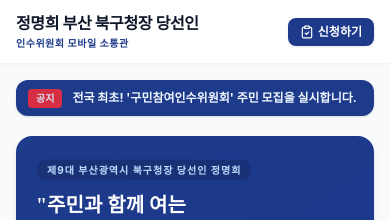
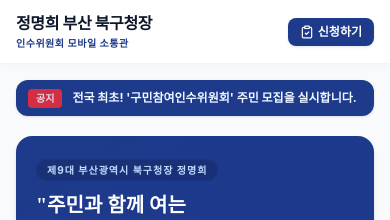
Before and after one commit to aiu144346/bukguMHJ, a React (Vite) app: page / in a window 390 px wide. Shown: the top 220 px of the page. Built offline with nearby package versions, Linux system fonts and the light colour scheme; a web font is replaced by a local one.

Commit message:
style: remove '당선인' from Greeting text in PC and mobile view layouts

```diff
--- a/src/components/Greeting.tsx
+++ b/src/components/Greeting.tsx
@@ -62,7 +62,7 @@ export default function Greeting() {
               <div className="relative z-10 space-y-5 text-base text-gray-700 leading-relaxed sm:text-lg text-left">
                 <p className="font-bold text-lg sm:text-xl text-[#0B1E43] border-b border-gray-200/50 pb-4">
                   존경하고 사랑하는 부산 북구 주민 여러분, 안녕하십니까!<br />
-                  북구청장 당선인 <span className="underline decoration-blue-500 decoration-3 underline-offset-4 font-black">정명희</span>입니다.
+                  북구청장 <span className="underline decoration-blue-500 decoration-3 underline-offset-4 font-black">정명희</span>입니다.
                 </p>
                 <p className="text-gray-600 font-medium">
                   주민 여러분께서 보내주신 뜨거운 신뢰와 변화를 향한 열망에 깊이 머리 숙여 감사드립니다.
--- a/src/components/MobileAppLayout.tsx
+++ b/src/components/MobileAppLayout.tsx
@@ -175,7 +175,7 @@ export default function MobileAppLayout() {
       <header className="sticky top-0 z-40 bg-white/95 backdrop-blur-md border-b border-slate-100 px-4 py-3 shadow-[0_1px_8px_rgba(0,0,0,0.03)] flex justify-between items-center">
         <div>
           <h1 className="text-base font-black text-slate-900 tracking-tight" style={{ fontFamily: "'Gowun Batang', serif" }}>
-            정명희 부산 북구청장 당선인
+            정명희 부산 북구청장
           </h1>
           <p className="text-[10px] text-[#1E3A8A] font-bold tracking-wider" style={{ fontFamily: "'Gowun Batang', serif" }}>
             인수위원회 모바일 소통관
@@ -219,7 +219,7 @@ export default function MobileAppLayout() {
               <div className="absolute right-0 bottom-0 opacity-15 pointer-events-none">
                 <Compass className="h-32 w-32 translate-x-6 translate-y-6" />
               </div>
-              <span className="text-[10px] font-bold tracking-widest text-blue-200 uppercase bg-blue-950/40 px-2.5 py-1 rounded-full border border-blue-800/30">제9대 부산광역시 북구청장 당선인 정명희</span>
+              <span className="text-[10px] font-bold tracking-widest text-blue-200 uppercase bg-blue-950/40 px-2.5 py-1 rounded-full border border-blue-800/30">제9대 부산광역시 북구청장 정명희</span>
               <h2 className="text-xl font-black mt-3 leading-snug" style={{ fontFamily: "'Gowun Batang', serif" }}>
                 "주민과 함께 여는<br />북구의 새로운 내일"
               </h2>
@@ -717,7 +717,7 @@ export default function MobileAppLayout() {
               <div className="h-1.5 w-12 bg-slate-200 rounded-full mx-auto my-3.5" />
               <div className="flex items-center justify-between px-5 pb-2">
                 <span className="text-xs text-[#1E3A8A] font-extrabold flex items-center gap-1">
-                  당선인 인사말씀
+                  북구청장 인사말씀
                 </span>
                 <button
                   onClick={() => setShowGreeting(false)}
@@ -734,14 +734,14 @@ export default function MobileAppLayout() {
                 <div className="h-20 w-20 rounded-full overflow-hidden mx-auto border-2 border-blue-100 mb-3">
                   <img src="/images/candidate.png" alt="정명희 당선인" className="w-full h-full object-cover object-top" />
                 </div>
-                <h3 className="text-lg font-black text-slate-900">정명희 부산 북구청장 당선인</h3>
+                <h3 className="text-lg font-black text-slate-900">정명희 부산 북구청장</h3>
                 <p className="text-xs text-blue-800 font-bold mt-1">"내 삶이 힘이 되는 북구"</p>
               </div>
 
               <div className="space-y-4">
                 <p className="font-extrabold text-base text-[#0B1E43] leading-relaxed">
                   존경하고 사랑하는 부산 북구 주민 여러분, 안녕하십니까!<br />
-                  북구청장 당선인 정명희입니다.
+                  북구청장 정명희입니다.
                 </p>
                 <p>
                   주민 여러분께서 보내주신 뜨거운 신뢰와 변화를 향한 열망에 깊이 머리 숙여 감사드립니다.
```
